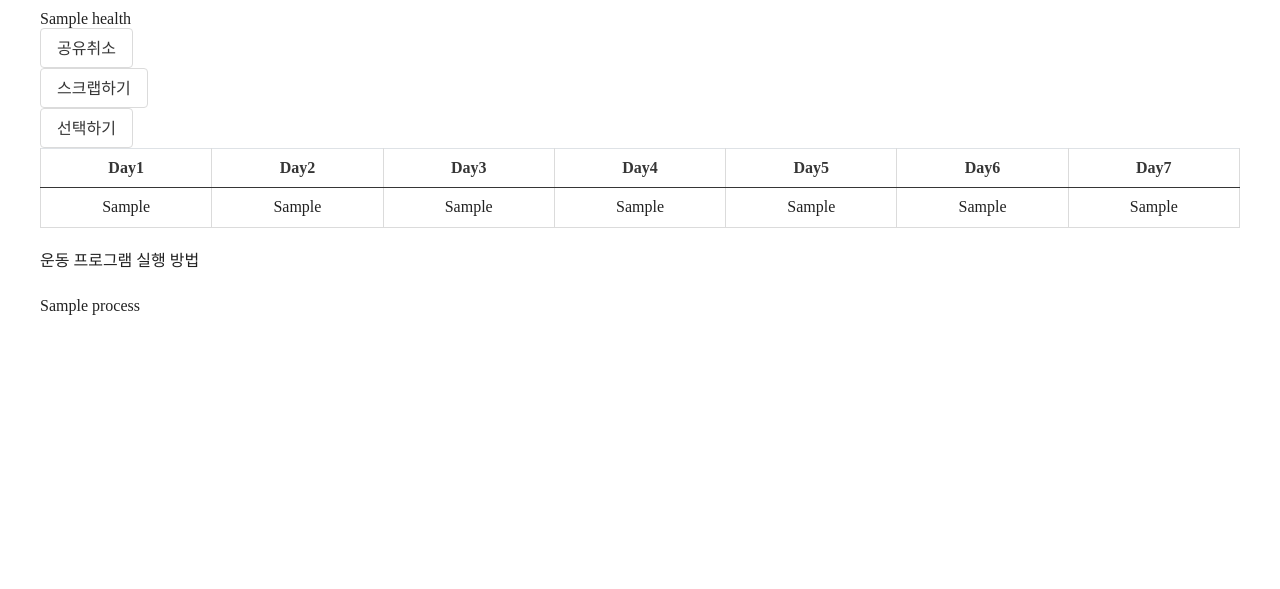
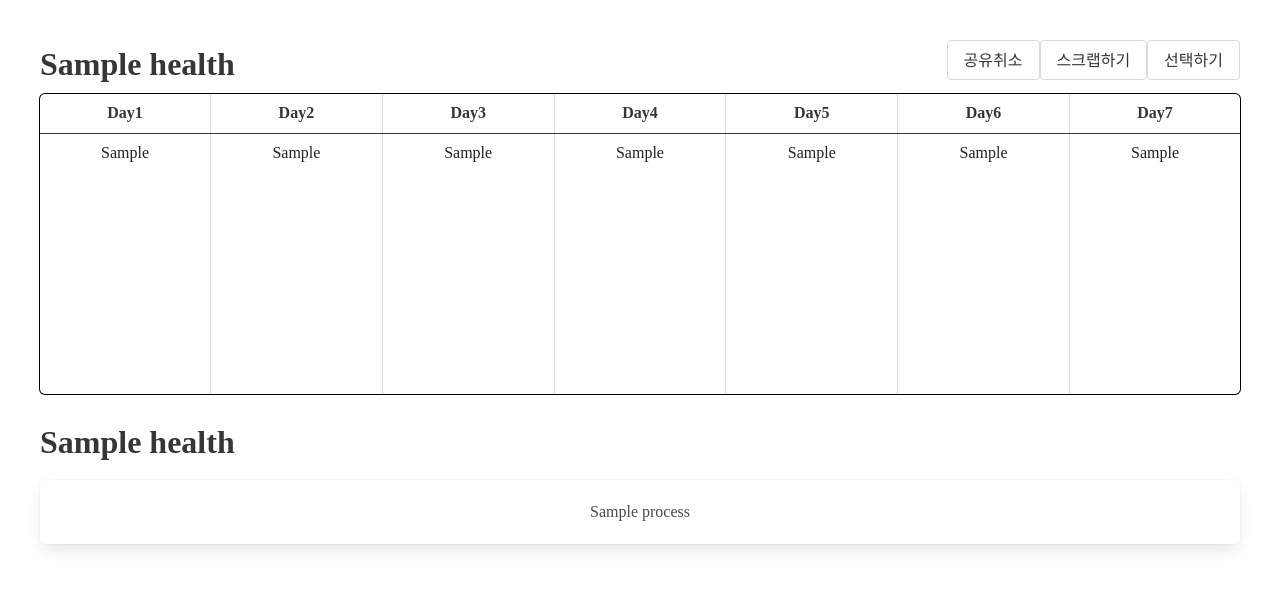
Before and after one commit to MoingXTwice/Hellrou, a Flask app: template templates/health.html in a window 1280 px wide. Shown: the part 150-739 px from the top of the page. Run offline with Flask 2, Linux system fonts and the light colour scheme; the template is opened without the code that fills it: most values are stand-ins (such as "Sample title", 1, 10 or a date in 2020); some libraries are stand-ins or nearby versions.

Commit message:
health html 작업중

```diff
--- a/app.py
+++ b/app.py
@@ -12,7 +12,7 @@ from mypage import mypage_bp
 from signuplogin import user_bp
 
 app = Flask(__name__)
-#app.config["TEMPLATES_AUTO_RELOAD"] = True
+app.config["TEMPLATES_AUTO_RELOAD"] = True
 
 # 환경변수 값 불러오기
 load_dotenv()
--- a/static/css/health.css
+++ b/static/css/health.css
@@ -1,8 +1,17 @@
+h1 {
+    text-align: left;
+}
+
 table {
     width: 100%;
-    border: 1px solid #444444;
+    min-height: 300px;
+    /*border: 1px solid #444444;*/
     border-collapse: collapse;
+    border-radius: 20px;
+    border-style: hidden;
+    box-shadow: 0 0 0 1px #000;
     text-align: center;
+    margin-top: 10px;
 }
 
 th, td {
@@ -23,3 +32,12 @@ textarea {
     justify-content: center;
     margin : auto;
 }
+
+.body-head {
+    margin-top: 30px;
+}
+
+.process-content {
+    text-align: center;
+    margin-top: 20px;
+}
--- a/static/js/health.js
+++ b/static/js/health.js
@@ -38,7 +38,6 @@ function share(post_id) {
         url: '/health/share?post_id=' + post_id,
         data: {'post_id': post_id},
         success: function (response) {
-            console.log(response)
             window.location.reload()
         }
     })
@@ -50,7 +49,6 @@ function share_cancel(post_id) {
         url: '/health/share_cancel?post_id=' + post_id,
         data: {'post_id': post_id},
         success: function (response) {
-            console.log(response)
             window.location.reload()
         }
     })
@@ -73,7 +71,6 @@ function select(post_id) {
         url: '/health/select?post_id=' + post_id,
         data: {'post_id': post_id},
         success: function (response) {
-            console.log(response)
             window.location.reload()
         }
     })
--- a/templates/health.html
+++ b/templates/health.html
@@ -12,9 +12,11 @@
     {% if user_sel == "" %}
         <h1>현재 루틴이 없습니다.</h1>
     {% else %}
-        <div>
-            <h1>{{ health.title }}</h1>
+        <div class="field is-horizontal body-head">
+            <div class="field-label is-normal">
+                <h1 class="title">{{ health.title }}</h1>
             </div>
+
             <div>
                 {% if health.status == False %}
                     <button class="button" onclick="share('{{ health.post_id }}')">공유하기</button>
@@ -28,8 +30,8 @@
             <div>
                 <button class="button" onclick="select('{{ health.post_id }}')">선택하기</button>
             </div>
-
-        <table class="table is-bordered is-striped">
+        </div>
+        <table class="table is-bordered is-striped" style="border-radius: 5px">
             <thead>
             <tr>
                 <th>Day1</th>
@@ -53,15 +55,11 @@
             </tr>
             </tbody>
         </table>
-        <div class="columns">
-            <div class="column">
-                <h1>운동 프로그램 실행 방법</h1>
+        <div class="field-label is-normal process-title">
+            <h1 class="title">{{ health.title }}</h1>
         </div>
-        </div>
-        <div class="columns">
-            <div class="column">
+        <div class="box process-content">
             {{ health.process }}
-            </div>
         </div>
     {% endif %}
 {% endblock %}
```
Also changed, not shown: health.py (+7 -2 lines). Lines whose indentation alone changed are shown as unchanged.
